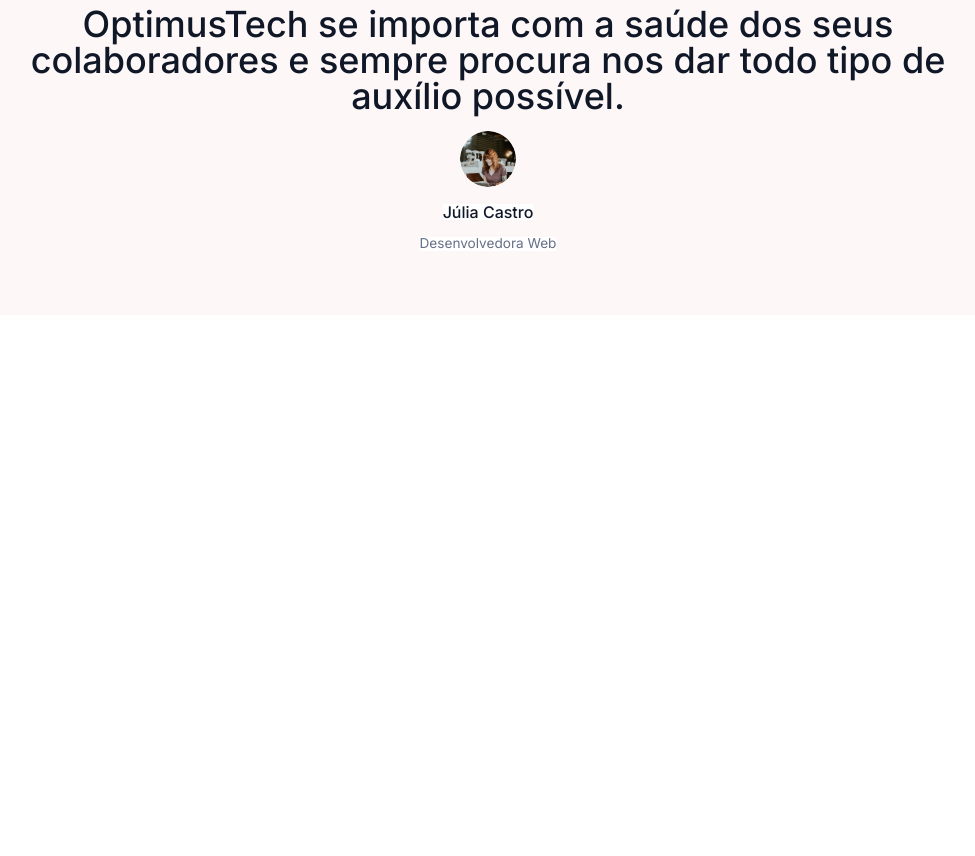
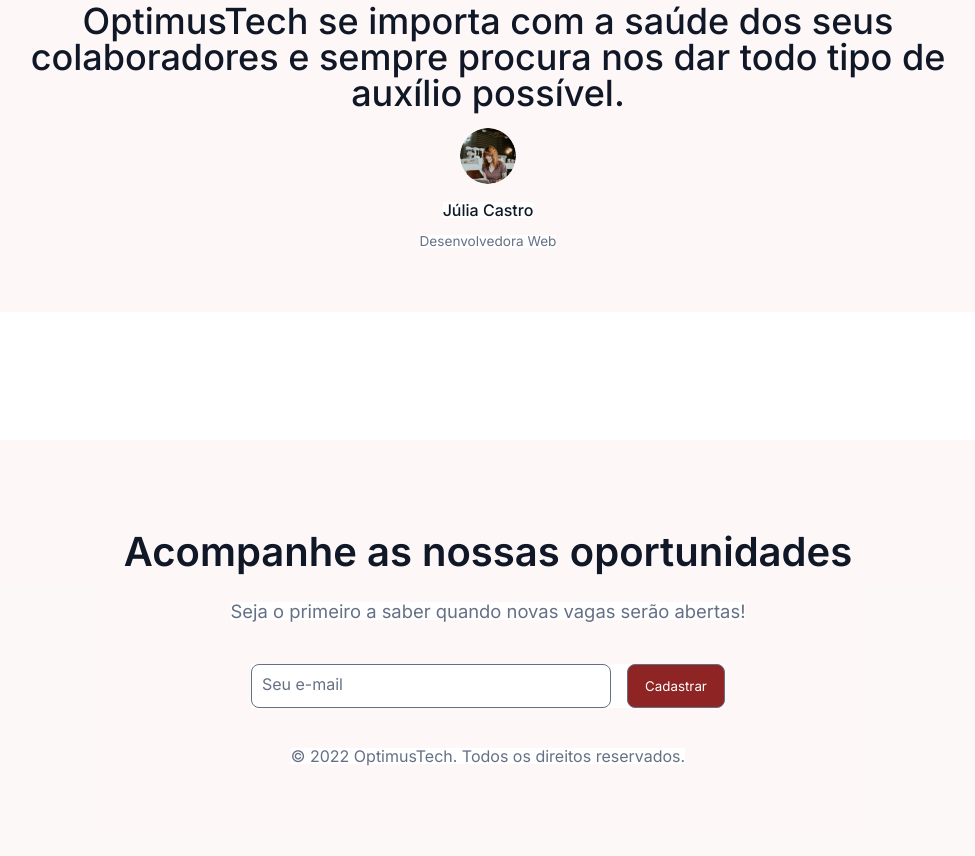
Before and after one commit to leoLUIGY/seven-days-challange-alura, a plain HTML site: page index.html in a window 1280 px wide. Shown: the part 2720-3576 px from the top of the page, without its empty margins (152-1127 px from the left). Before the commit the page ends 3160 px from the top, so only its background shows below. Drawn offline with Linux system fonts and the light colour scheme.

Commit message:
create Footer and ajust style

```diff
--- a/index.html
+++ b/index.html
@@ -136,5 +136,17 @@
         </div>
 
     </section>
+    <footer class="footer">
+        <div class="footer__container">
+            <h2>Acompanhe as nossas oportunidades</h2>
+            <p class="footer__container-desc">Seja o primeiro a saber quando novas vagas serão abertas!</p>
+            <div class="footer__container-register">
+                <input type="text" placeholder="Seu e-mail">
+                <button>Cadastrar</button>
+            </div>
+        </div>
+        <p class="footer__container-copyright">© 2022 OptimusTech. Todos os direitos reservados.</p>
+
+    </footer>
 </body>
 </html>
--- a/style.css
+++ b/style.css
@@ -13,15 +13,14 @@
     box-sizing: border-box;
     background-color: #FFFFFF;
 }
-body{
-    padding: 0 1%;
-}
+
 .container
 {
     /* background-color: rgb(137, 97, 44); */
     height:88.2vh;
     display: flex;
     flex-direction: column;
+    padding: 0 1%;
     /* padding: 2% 25% 0 25%; */
 }
 
@@ -107,6 +106,7 @@ body{
      align-items: center;
      flex-direction: column;
      gap: 1.2em;
+     padding: 0 1%;
      /* padding: 2% 25% 0 25%; */
 }
 
@@ -152,7 +152,7 @@ body{
       /* background-color: rgb(137, 97, 44); */
       /* height:100vh; */
       display: flex;
-      padding: 1% 25% 1.5% 25%;
+      padding: 1% 26% 1.5% 26%;
 
       /* align-items: center; */
       flex-direction: column;
@@ -209,7 +209,7 @@ body{
 
 
 .container__Info{
-    padding: 1% 6.63% 10% 6.63%;
+    padding: 1% 7.63% 10% 7.63%;
 }
 
 
@@ -275,3 +275,79 @@ body{
     color: var(--gray);
 
 }
+
+.footer
+{
+    height: 26rem;
+    display: flex;
+    flex-direction: column;
+    justify-content: space-around;
+    align-items: center;
+    background-color:  #C3191908;
+    padding: 5% 0 5% 0;
+    font-family: var(--font-principal);
+}
+
+.footer__container
+{
+    height: 10rem;
+
+    display: flex;
+    flex-direction: column;
+    /* justify-content: space-between; */
+    align-items: center;
+    background-color: transparent;
+}
+
+.footer__container > h2{
+    font-weight: 600;
+    font-size: 2.5rem;
+    text-align: center;
+    color: var(--gray-dark);
+    background-color: transparent;
+    margin-bottom: 4%;
+}
+
+.footer__container-desc
+{
+    font-weight: 400;
+    font-size: 1.15rem;
+    color:var(--gray);
+    text-align: center;
+    margin-bottom: 6%;
+}
+
+
+.footer__container-register{
+    display: flex;
+    gap:1rem;
+}
+
+.footer__container-register > input{
+    padding: 0.85rem 0.65rem;
+    width: 22.5rem;
+    border: 1px solid var(--gray);
+    border-radius: 0.5rem;
+}
+
+.footer__container-register > input::placeholder{
+    font-family: var(--font-principal);
+    color: var(--gray);
+    font-size: 1rem;
+}
+
+.footer__container-register > button{
+    background-color: var(--main-color);
+    font-family: var(--font-principal);
+    color: white;
+    border: 1px solid var(--gray);
+    border-radius: 0.5rem;
+    padding: 0.65rem 1.1rem;
+}
+.footer__container-copyright
+{
+    font-weight: 400;
+    font-size: 1rem;
+    color:var(--gray);
+    text-align: center;
+}
```
